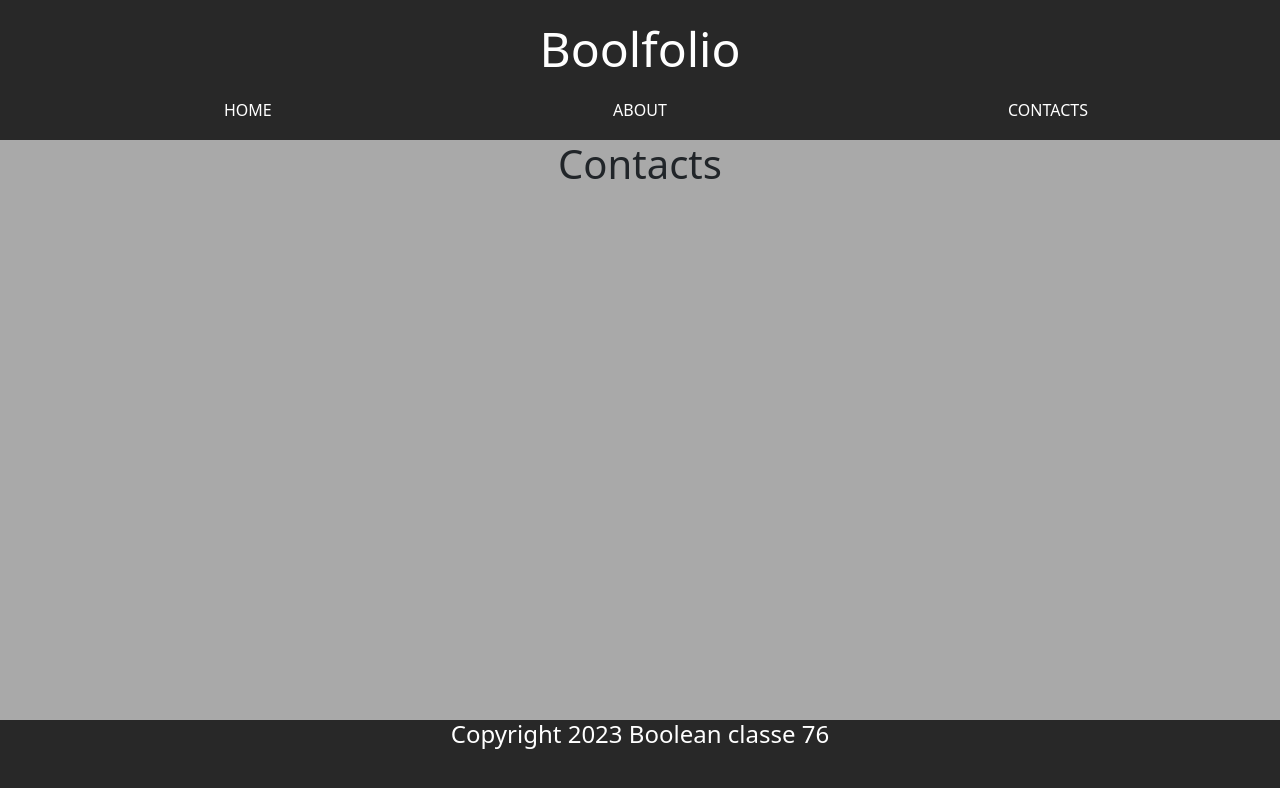
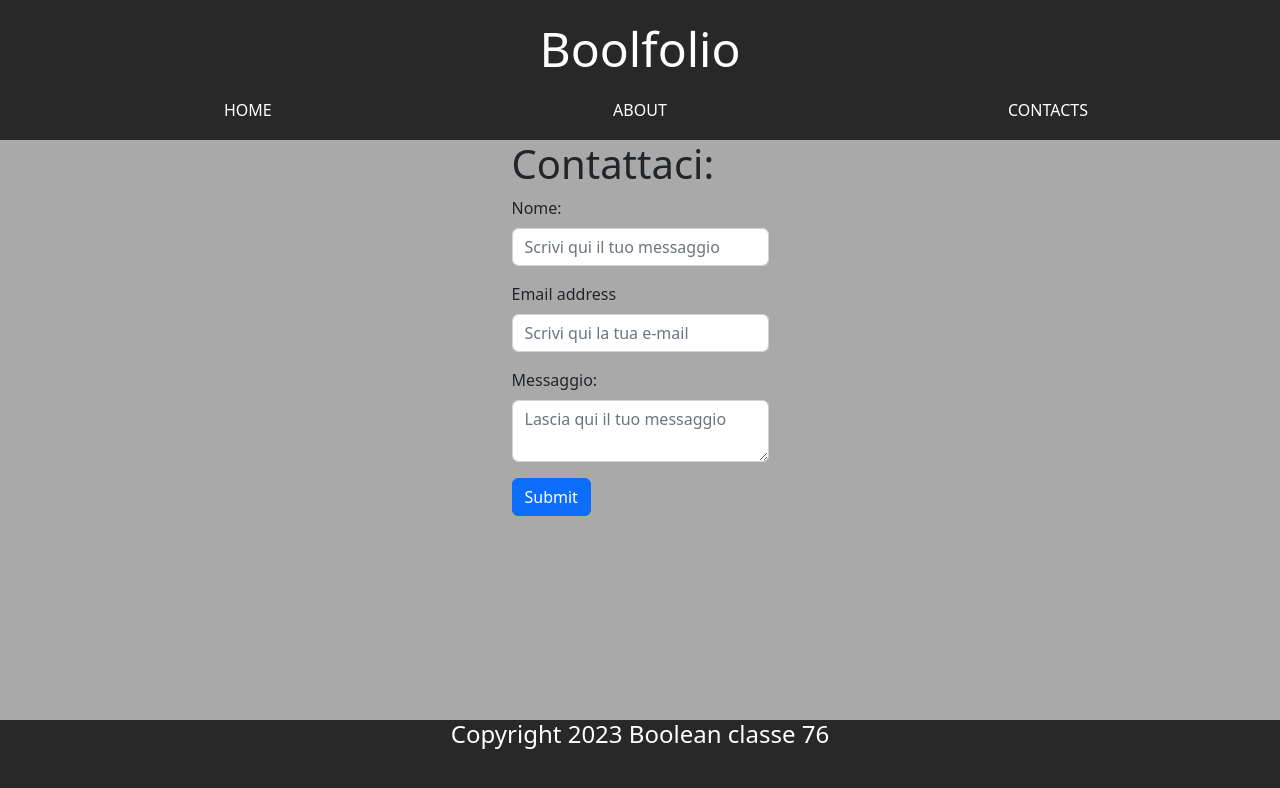
Before and after one commit to 32Fire32/vite-boolfolio, a Vue app: page /contacts in a window 1280 px wide. Shown: the top 788 px of the page. Built offline with nearby package versions, Linux system fonts and the light colour scheme; no server answers.

Commit message:
aggiunge effetti e animazioni alla homepage

```diff
--- a/package.json
+++ b/package.json
@@ -10,7 +10,7 @@
   },
   "dependencies": {
     "@popperjs/core": "^2.11.6",
-    "axios": "^1.3.0",
+    "axios": "^1.3.2",
     "bootstrap": "^5.2.3",
     "vue": "^3.2.41",
     "vue-router": "^4.1.6"
--- a/src/components/ProjectCard.vue
+++ b/src/components/ProjectCard.vue
@@ -33,6 +33,13 @@ export default {
 <style lang="scss" scoped>
 .card {
   min-height: 406px;
+  background-color: gray;
+  box-shadow: 10px 10px 10px 10px;
+  transition: all 1s;
+}
+.card:hover {
+  box-shadow: 0px 0px 0px 0px;
+  transform: translate(10px);
 }
 .card-body {
   display: flex;
--- a/src/pages/Contacts.Vue
+++ b/src/pages/Contacts.Vue
@@ -1,12 +1,71 @@
 <script>
+import axios from "axios";
+
+import { store } from "../../store";
+
 export default {
   name: "Contacts",
+  data() {
+    return {
+      store,
+      formData: {
+        name: "",
+        content: "",
+        email: "",
+      },
+    };
+  },
+  methods: {
+    addNewContact() {
+      axios
+        .post(`${this.store.api_url}/contacts`, {
+          name: this.formData.name,
+          content: this.formData.content,
+          email: this.formData.email,
+        })
+        .then((response) => {
+          console.log(res.data);
+        });
+    },
+  },
 };
 </script>
 
 <template>
   <div class="content">
-    <h1>Contacts</h1>
+    <h1>Contattaci:</h1>
+    <form @submit.prevent="addNewContact()">
+      <div class="mb-3">
+        <label for="name" class="form-label">Nome:</label>
+        <input
+          type="text"
+          class="form-control"
+          id="name"
+          placeholder="Scrivi qui il tuo messaggio"
+          v-model="formData.name"
+        />
+      </div>
+      <div class="mb-3">
+        <label for="email" class="form-label">Email address</label>
+        <input
+          type="email"
+          class="form-control"
+          id="email"
+          placeholder="Scrivi qui la tua e-mail"
+          v-model="formData.email"
+        />
+      </div>
+      <div class="mb-3">
+        <label for="content" class="form-label">Messaggio:</label>
+        <textarea
+          class="form-control"
+          placeholder="Lascia qui il tuo messaggio"
+          id="content"
+          v-model="formData.content"
+        ></textarea>
+      </div>
+      <button type="submit mt-3" class="btn btn-primary">Submit</button>
+    </form>
   </div>
 </template>
 
--- a/src/pages/SingleProject.vue
+++ b/src/pages/SingleProject.vue
@@ -142,8 +142,10 @@ export default {
 
 <style lang="scss" scoped>
 .card {
+  background-color: gray;
   display: flex;
   flex-direction: column;
   align-items: center;
+  box-shadow: 10px 10px 10px 10px;
 }
 </style>
```
Also changed, not shown: 1 other file (tests, documents, lock files or other folders).
